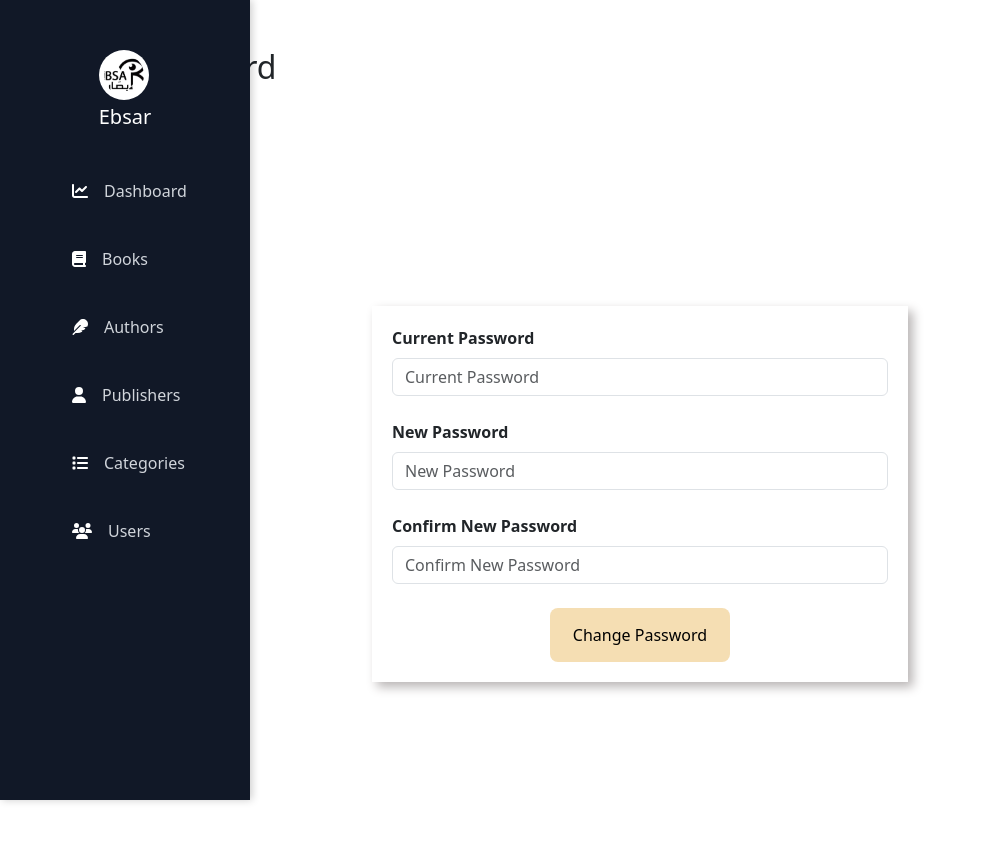
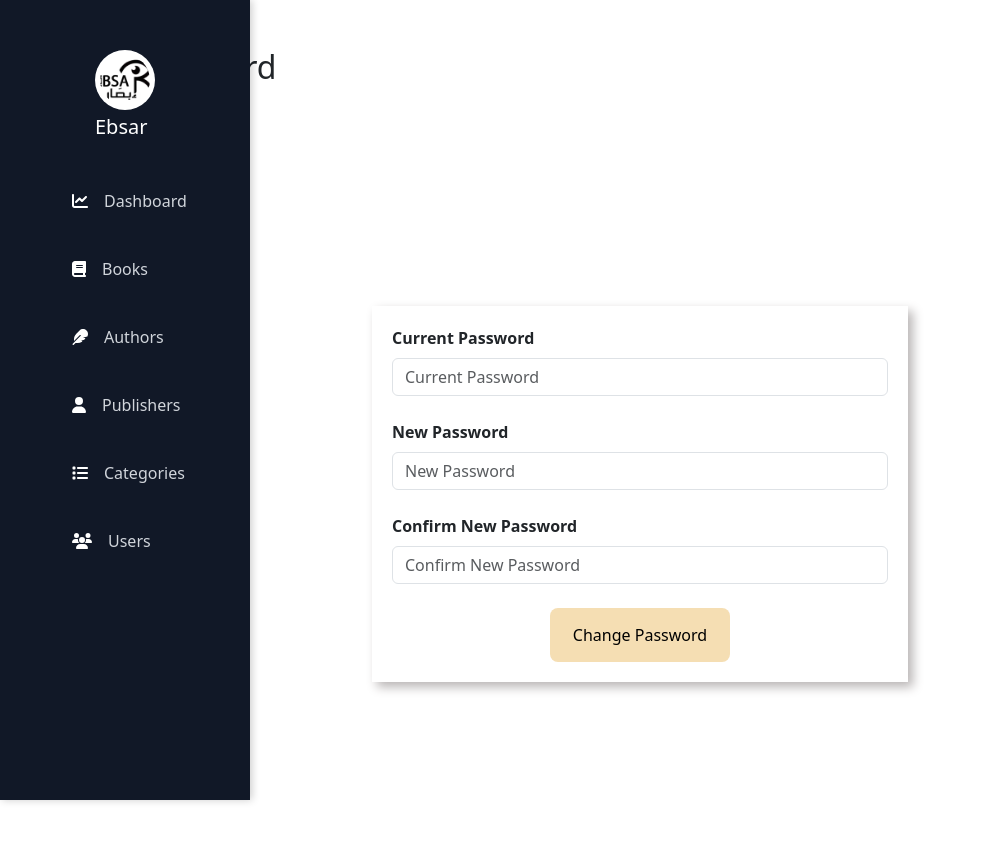
Before and after one commit to bola-nabil/ebsar-frontend, a React (Create React App) app: page /change-password in a window 1280 px wide. Shown: the top 842 px of the page, without its empty margins (0-981 px from the left). Built offline with nearby package versions, Linux system fonts and the light colour scheme; a web font is replaced by a local one.

Commit message:
improve image accessiblity

```diff
--- a/src/components/navBar/navbar.css
+++ b/src/components/navBar/navbar.css
@@ -12,8 +12,8 @@ header .logo {
 }
 
 .logo img {
-    width: 50px;
-    height: 50px;
+    width: 60px;
+    height: 60px;
     padding: 5px;
     margin-bottom: 5px;
 }
```
